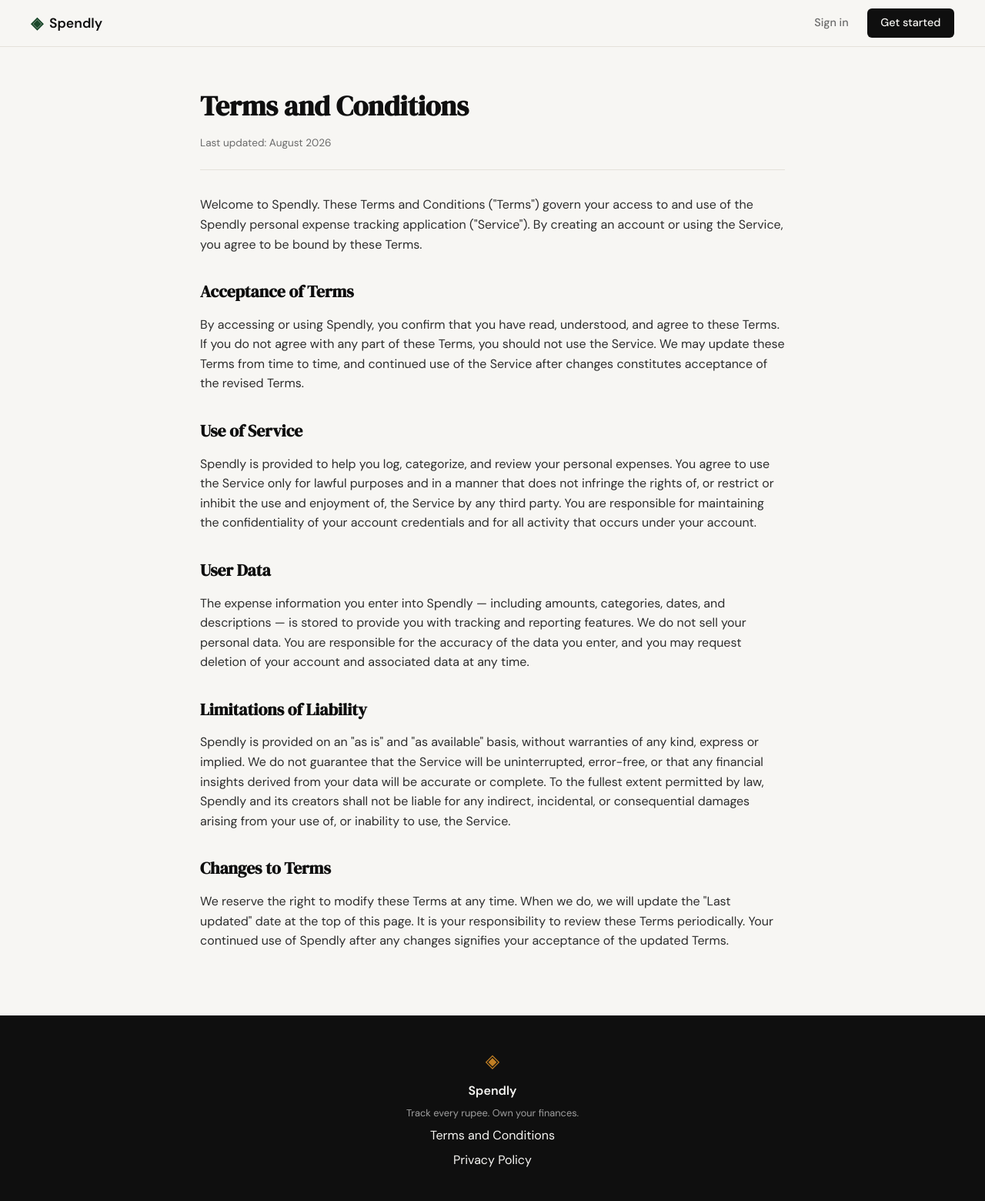
After one commit to VISHWAS-dto/spendly, a Flask app: page /terms in a window 1280 px wide. The commit adds this page. Shown: the whole page at 77% size. Run offline with Flask 3, Linux system fonts and the light colour scheme.

Commit message:
landing: add terms and conditions page

```diff
--- a/app.py
+++ b/app.py
@@ -20,6 +20,11 @@ def register():
 @app.route("/login")
 def login():
     return render_template("login.html")
+
+
+@app.route("/terms")
+def terms():
+    return render_template("terms.html")
 
 
 # ------------------------------------------------------------------ #
--- a/static/css/style.css
+++ b/static/css/style.css
@@ -478,6 +478,49 @@ a { color: inherit; text-decoration: none; }
 .auth-switch a:hover { text-decoration: underline; }
 
 /* ------------------------------------------------------------------ */
+/* Legal pages                                                         */
+/* ------------------------------------------------------------------ */
+
+.legal-section {
+    padding: 3rem 2rem 4rem;
+}
+
+.legal-inner {
+    max-width: 760px;
+    margin: 0 auto;
+}
+
+.legal-header {
+    margin-bottom: 2rem;
+    border-bottom: 1px solid var(--border);
+    padding-bottom: 1.5rem;
+}
+
+.legal-title {
+    font-family: var(--font-display);
+    font-size: 2.25rem;
+    color: var(--ink);
+    margin-bottom: 0.5rem;
+}
+
+.legal-updated {
+    font-size: 0.85rem;
+    color: var(--ink-muted);
+}
+
+.legal-body p {
+    color: var(--ink-soft);
+    margin-bottom: 1.25rem;
+}
+
+.legal-body h2 {
+    font-family: var(--font-display);
+    font-size: 1.35rem;
+    color: var(--ink);
+    margin: 2rem 0 0.75rem;
+}
+
+/* ------------------------------------------------------------------ */
 /* Footer                                                              */
 /* ------------------------------------------------------------------ */
 
@@ -527,4 +570,5 @@ a { color: inherit; text-decoration: none; }
 @media (max-width: 600px) {
     .nav-links a:not(.nav-cta) { display: none; }
     .hero { padding: 3rem 1rem 2rem; }
+    .legal-section { padding: 2rem 1rem 3rem; }
 }
--- a/templates/base.html
+++ b/templates/base.html
@@ -34,7 +34,7 @@
             <span class="brand-icon">◈</span>
             <span class="footer-name">Spendly</span>
             <p class="footer-copy">Track every rupee. Own your finances.</p>
-            <a href="#">Terms and Conditions</a>
+            <a href="{{ url_for('terms') }}">Terms and Conditions</a>
             <a href="#">Privacy Policy</a>
         </div>
     </footer>
--- /dev/null
+++ b/templates/terms.html
@@ -0,0 +1,69 @@
+{% extends "base.html" %}
+
+{% block title %}Terms and Conditions — Spendly{% endblock %}
+
+{% block content %}
+
+<section class="legal-section">
+    <div class="legal-inner">
+        <div class="legal-header">
+            <h1 class="legal-title">Terms and Conditions</h1>
+            <p class="legal-updated">Last updated: August 2026</p>
+        </div>
+
+        <div class="legal-body">
+            <p>
+                Welcome to Spendly. These Terms and Conditions ("Terms") govern your access
+                to and use of the Spendly personal expense tracking application ("Service").
+                By creating an account or using the Service, you agree to be bound by these Terms.
+            </p>
+
+            <h2>Acceptance of Terms</h2>
+            <p>
+                By accessing or using Spendly, you confirm that you have read, understood, and
+                agree to these Terms. If you do not agree with any part of these Terms, you
+                should not use the Service. We may update these Terms from time to time, and
+                continued use of the Service after changes constitutes acceptance of the revised Terms.
+            </p>
+
+            <h2>Use of Service</h2>
+            <p>
+                Spendly is provided to help you log, categorize, and review your personal
+                expenses. You agree to use the Service only for lawful purposes and in a manner
+                that does not infringe the rights of, or restrict or inhibit the use and
+                enjoyment of, the Service by any third party. You are responsible for
+                maintaining the confidentiality of your account credentials and for all
+                activity that occurs under your account.
+            </p>
+
+            <h2>User Data</h2>
+            <p>
+                The expense information you enter into Spendly — including amounts,
+                categories, dates, and descriptions — is stored to provide you with tracking
+                and reporting features. We do not sell your personal data. You are responsible
+                for the accuracy of the data you enter, and you may request deletion of your
+                account and associated data at any time.
+            </p>
+
+            <h2>Limitations of Liability</h2>
+            <p>
+                Spendly is provided on an "as is" and "as available" basis, without warranties
+                of any kind, express or implied. We do not guarantee that the Service will be
+                uninterrupted, error-free, or that any financial insights derived from your data
+                will be accurate or complete. To the fullest extent permitted by law, Spendly and
+                its creators shall not be liable for any indirect, incidental, or consequential
+                damages arising from your use of, or inability to use, the Service.
+            </p>
+
+            <h2>Changes to Terms</h2>
+            <p>
+                We reserve the right to modify these Terms at any time. When we do, we will
+                update the "Last updated" date at the top of this page. It is your
+                responsibility to review these Terms periodically. Your continued use of
+                Spendly after any changes signifies your acceptance of the updated Terms.
+            </p>
+        </div>
+    </div>
+</section>
+
+{% endblock %}
```
